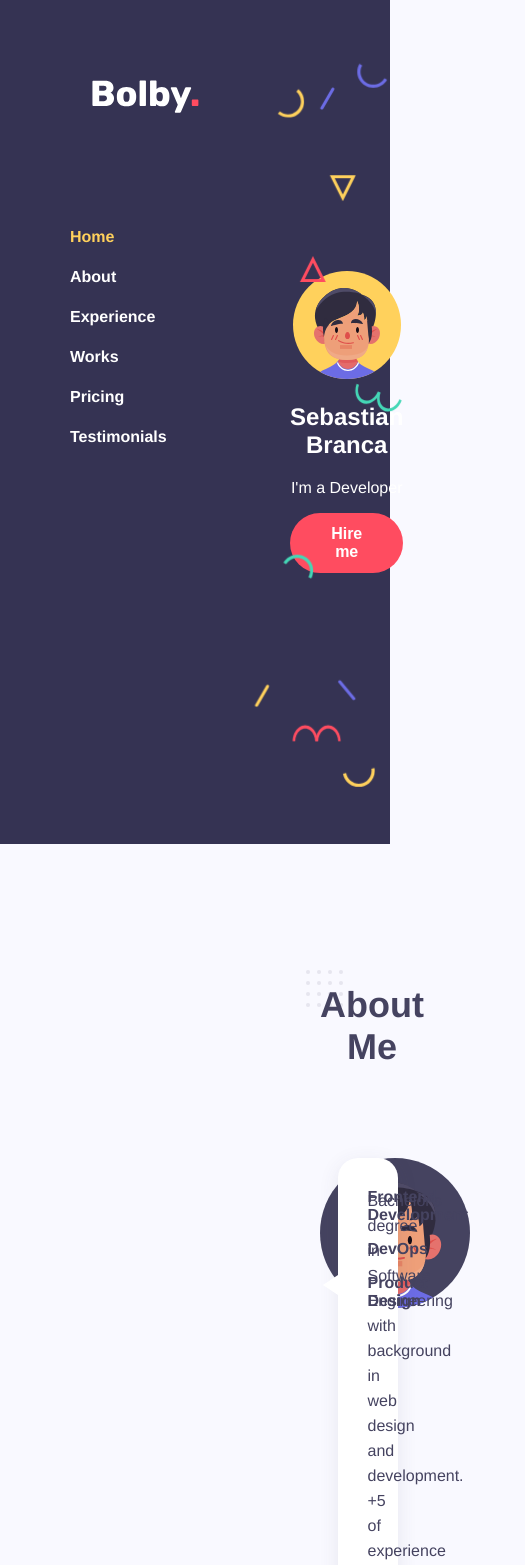
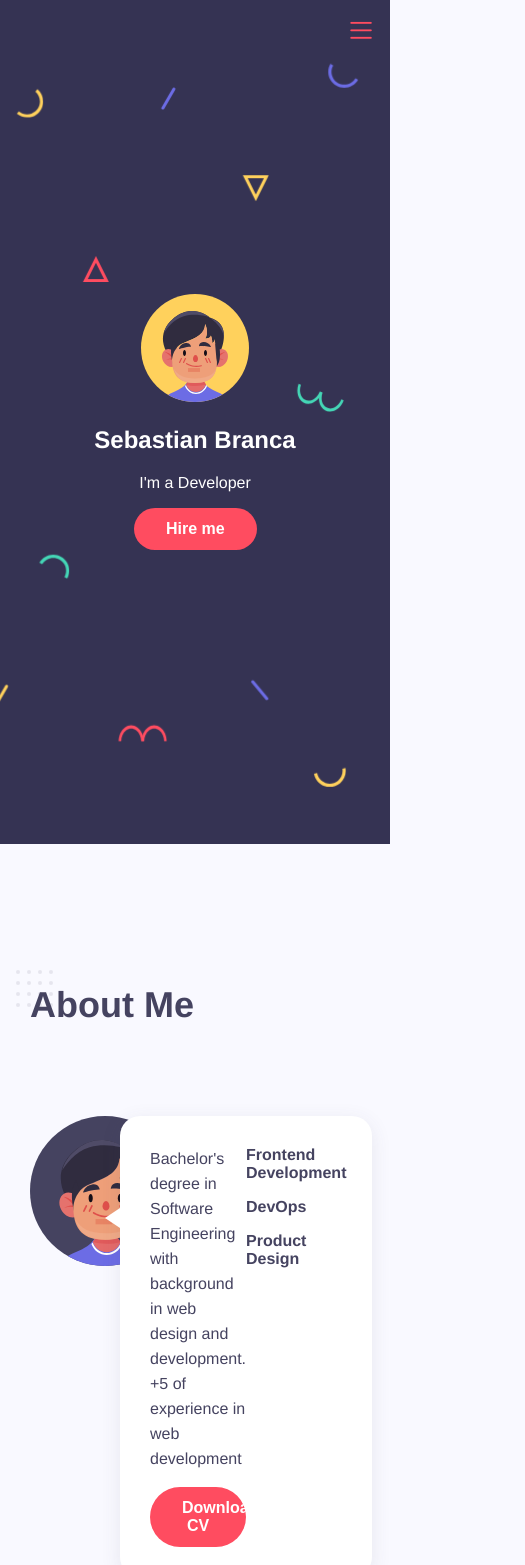
Before and after one commit to brancatian/vuejs_portfolio, a Vue app: page / in a window 390 px wide. Shown: the top 1565 px of the page, 525 px wide, since content can reach past the window. Built offline with nearby package versions, Linux system fonts and the light colour scheme.

Commit message:
responsive menu

```diff
--- a/src/components/Experience.vue
+++ b/src/components/Experience.vue
@@ -52,6 +52,9 @@
     color: #454360;
     display: flex;
     flex-direction: column;
+  }
+  .title{
+    text-align: left;
   }
   .experience__wrapper{
     width: 100%;
@@ -128,4 +131,13 @@
     bottom: 30px;
     left: 34px;
   }
+  @media screen and (max-width: 1024px) {
+    .experience__column{
+      width: 100%;
+      margin-bottom: 30px;
+    }
+    .experience__wrapper{
+      flex-direction: column;
+    }
+  }
 </style>
--- a/src/components/HomeContent.vue
+++ b/src/components/HomeContent.vue
@@ -70,4 +70,9 @@ export default defineComponent({
     color: white;
     margin-left: 290px;
   }
+  @media screen  and (max-width: 1024px) {
+    .main-content{
+      margin-left: 0;
+    }
+  }
 </style>
--- a/src/layout/Header.vue
+++ b/src/layout/Header.vue
@@ -1,5 +1,7 @@
 <template>
-  <div class="nav-bar">
+
+  <div class="nav-bar" :class="{'nav-bar--open': getNavBarOpen === true}">
+    <div class="navbar__icon" :class="[getNavBarOpen? 'icon-close':'icon-menu']" @click="changeNavbar()"></div>
     <nav>
       <img src="../assets/images/bolby_logo.svg" alt="">
       <ul>
@@ -19,13 +21,23 @@ import store from '@/store'
 
  export default defineComponent({
     name: 'Header',
+    data() {
+      return {
+        navbarOpen: false
+      }
+    },
     computed:{
       activeSection(){
         return store.getters.getNavActive;
+      },
+      getNavBarOpen(): boolean{
+        return this.navbarOpen;
       }
     },
-
     methods:{
+      changeNavbar(){
+        this.navbarOpen = !this.navbarOpen;
+      },
       goToSection(section: any){
         const element = document.querySelector('#'+section);
         element?.scrollIntoView({behavior: 'smooth'});
@@ -61,8 +73,54 @@ import store from '@/store'
     list-style-type: none;
     cursor: pointer;
     font-weight: bold;
+    font-size: 16px;
   }
   ul li.active{
     color: #ffd15c;
   }
+
+  .navbar__icon{
+    cursor: pointer;
+    display: none;
+    color: #ff4c60;
+  }
+  @media screen and (max-width: 1024px) {
+    .navbar__icon{
+      display: block;
+    }
+    ul{
+      margin-top: 50px;
+    }
+    .icon-close{
+      font-size: 35px;
+    }
+    .nav-bar{
+      z-index: 1000;
+      right: 0;
+      font-size: 22px;
+      padding-top: 20px;
+      padding-bottom: 20px;
+      height: 50px;
+      min-height: 50px;
+      width: 50px;
+
+      background-color: transparent;
+    }
+    .nav-bar--open{
+      background-color: #353353;
+      color: white;
+      padding: 50px 40px 40px;
+      height: 100vh;
+      min-height: 100vh;
+      position: fixed;
+      top: 0;
+      width: 290px;
+    }
+    .nav-bar nav{
+      display: none;
+    }
+    .nav-bar.nav-bar--open nav{
+      display: block;
+    }
+  }
 </style>
```
